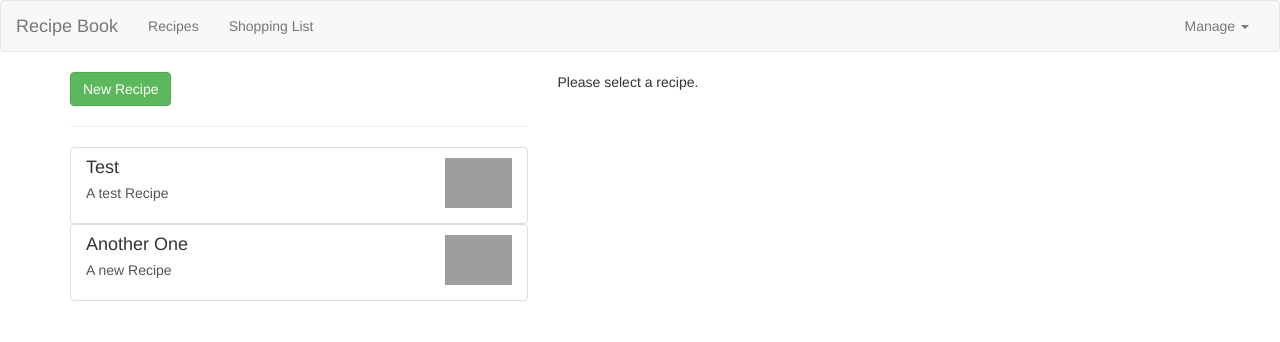
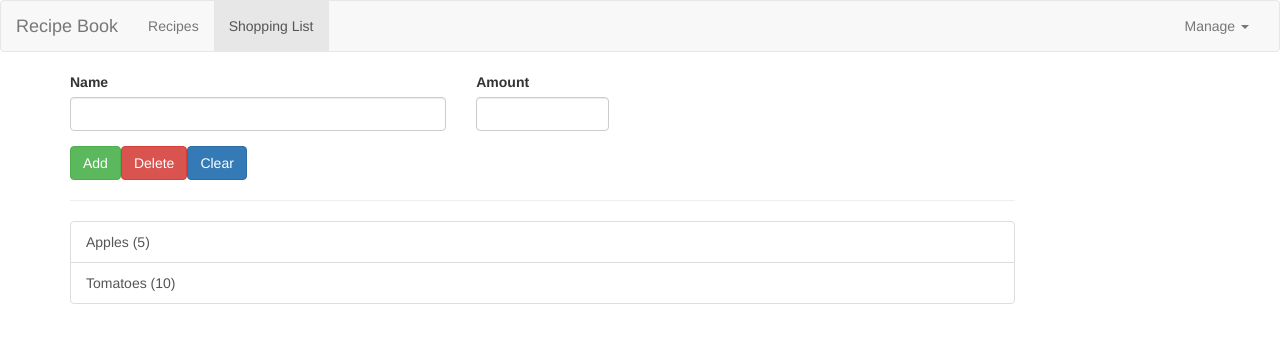
Before and after one commit to mrashutoshkrsingh/recipe-angular9, an Angular app: page /shopping-list in a window 1280 px wide. Before the commit this address led to /. Shown: the top 342 px of the page. Built offline with nearby package versions, Linux system fonts and the light colour scheme; grey boxes are pictures that could not be loaded.

Commit message:
header navigation added

```diff
--- a/src/app/app-routing.module.ts
+++ b/src/app/app-routing.module.ts
@@ -1,8 +1,14 @@
 import { NgModule } from '@angular/core';
 import { Routes, RouterModule } from '@angular/router';
+import { RecipesComponent } from './recipes/recipes.component';
+import { ShoppingListComponent } from './shopping-list/shopping-list.component';
 
 
-const routes: Routes = [];
+const routes: Routes = [
+  {path:'', redirectTo: 'recipes', pathMatch:'full'},
+  {path:'recipes', component: RecipesComponent},
+  {path:'shopping-list', component: ShoppingListComponent}
+];
 
 @NgModule({
   imports: [RouterModule.forRoot(routes)],
--- a/src/app/app.component.html
+++ b/src/app/app.component.html
@@ -1,9 +1,11 @@
-<app-header (featureSelected)='onNavigate($event)'></app-header>
+<app-header
+></app-header>
 <div class="container">
   <div class="row">
     <div class="col-md-12">
-     <app-recipes *ngIf="loadedFeature==='recipe'"></app-recipes>
-     <app-shopping-list *ngIf="loadedFeature==='shopping-list'"></app-shopping-list>
+     <!-- <app-recipes *ngIf="loadedFeature==='recipe'"></app-recipes>
+     <app-shopping-list *ngIf="loadedFeature==='shopping-list'"></app-shopping-list> -->
+     <router-outlet></router-outlet>
     </div>
   </div>
 </div>
--- a/src/app/header/header.component.html
+++ b/src/app/header/header.component.html
@@ -1,21 +1,21 @@
 <nav class="navbar navbar-default">
     <div class="container-fluid">
         <div class="navbar-header">
-            <a href="" class="navbar-brand">Recipe Book</a>
+            <a  class="navbar-brand">Recipe Book</a>
         </div>
 
         <div class="collapse navbar-collapse">
             <ul class="nav navbar-nav">
-                <li><a href="#" (click)="onSelect('recipe')">Recipes</a></li>
-                <li><a href="#" (click)="onSelect('shopping-list')">Shopping List</a></li>
+                <li routerLinkActive='active'><a  routerLink='recipes' >Recipes</a></li>
+                <li routerLinkActive='active'><a  routerLink='shopping-list' >Shopping List</a></li>
             </ul>
 
             <ul class="nav navbar-nav navbar-right">
-                <li class="dropdown">
-                    <a href="#" class="dropdown-toggle" role='button'>Manage <span class="caret"></span></a>
+                <li class="dropdown" appDropdown>
+                    <a class="dropdown-toggle" role='button'>Manage <span class="caret"></span></a>
                     <ul class="dropdown-menu">
-                        <li><a href="#">Save Data</a></li>
-                        <li><a href="#">Fetch Data</a></li>
+                        <li><a >Save Data</a></li>
+                        <li><a >Fetch Data</a></li>
                     </ul>
                 </li>
             </ul>
--- a/src/app/header/header.component.ts
+++ b/src/app/header/header.component.ts
@@ -6,14 +6,14 @@ import { Component, OnInit, EventEmitter, Output } from '@angular/core';
   styleUrls: ['./header.component.css']
 })
 export class HeaderComponent implements OnInit {
-  @Output() featureSelected= new EventEmitter<string>();
+  // @Output() featureSelected= new EventEmitter<string>();
   constructor() { }
 
   ngOnInit(): void {
   }
 
-  onSelect(feature:string){
-    this.featureSelected.emit(feature);
-  }
+  // onSelect(feature:string){
+  //   this.featureSelected.emit(feature);
+  // }
 
 }
--- a/src/app/recipes/recipe-detail/recipe-detail.component.html
+++ b/src/app/recipes/recipe-detail/recipe-detail.component.html
@@ -13,9 +13,9 @@
         <div class="btn-group" appDropdown>
             <button type="button" class="btn btn-primary dropdown-toggle">Manage Recipe <span class="caret"></span></button>
             <ul class="dropdown-menu">
-                <li (click)="addToShoppingList()"><a href="#">To Shopping List</a></li>
-                <li><a href="#">Edit Recipe</a></li>
-                <li><a href="#">Delete Recipe</a></li>
+                <li (click)="addToShoppingList()"><a >To Shopping List</a></li>
+                <li><a >Edit Recipe</a></li>
+                <li><a >Delete Recipe</a></li>
             </ul>
         </div>
     </div>
--- a/src/app/recipes/recipe-list/recipe-item/recipe-item.component.html
+++ b/src/app/recipes/recipe-list/recipe-item/recipe-item.component.html
@@ -1,4 +1,4 @@
-<a href="#" class="list-group-item clearfix" (click)='onSelected()'>
+<a  class="list-group-item clearfix" (click)='onSelected($event)'>
   <div class="pull-left">
       <h4 class="list-group-item-heading">
           {{recipe.name}}
--- a/src/app/recipes/recipe-list/recipe-item/recipe-item.component.ts
+++ b/src/app/recipes/recipe-list/recipe-item/recipe-item.component.ts
@@ -15,7 +15,8 @@ export class RecipeItemComponent implements OnInit {
   ngOnInit(): void {
 
   }
-  onSelected(){
+  onSelected(e:Event){
+    e.preventDefault();
    // this.recipeSelected.emit()
   //  console.log(this.recipeService,this.recipeService.recipeSelected)
    this.recipeService.recipeSelected.emit(this.recipe)
```
